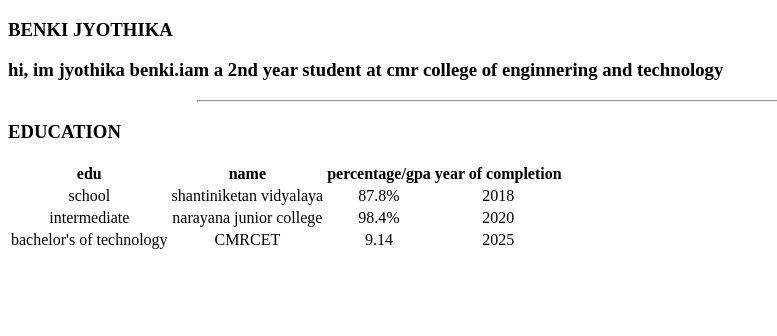
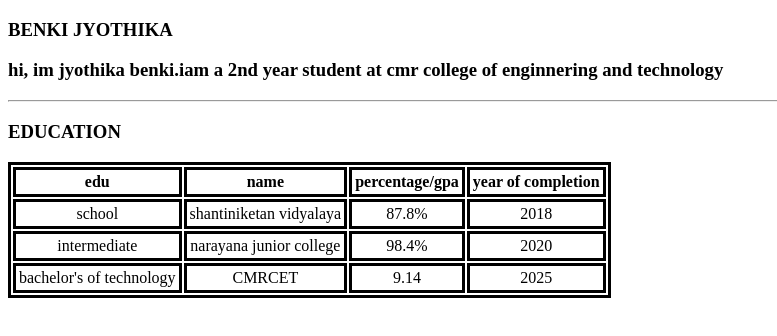
Before and after one commit to jyoothikaa/jyoothikaa.github.io, a plain HTML site: page resume.html in a window 1280 px wide. Shown: the whole page, without its empty margins (0-777 px from the left). Drawn offline with Linux system fonts and the light colour scheme.

Commit message:
basic resume

```diff
--- a/resume.html
+++ b/resume.html
@@ -2,16 +2,16 @@
 <html lang="en">
 <head>
     <style>
-        tr{
+        td,th{
             text-align: center;
             padding :3px;
-            border:3px;
+            border:3px solid black;
         }
         table{
-            border:3px;
+            border:3px solid black;
         }
         hr{
-            width:70%;
+            margin-right: 25px;
         }
     </style>
 </head>
```
